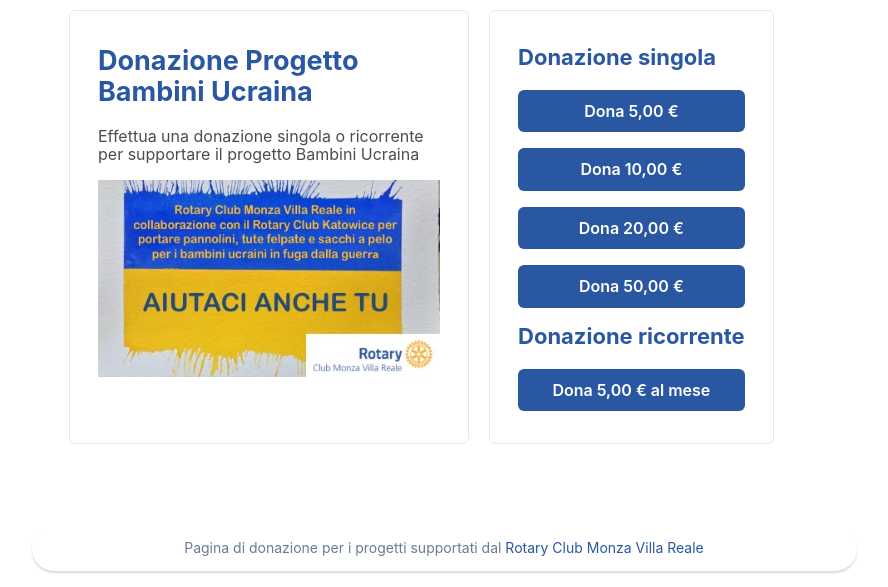
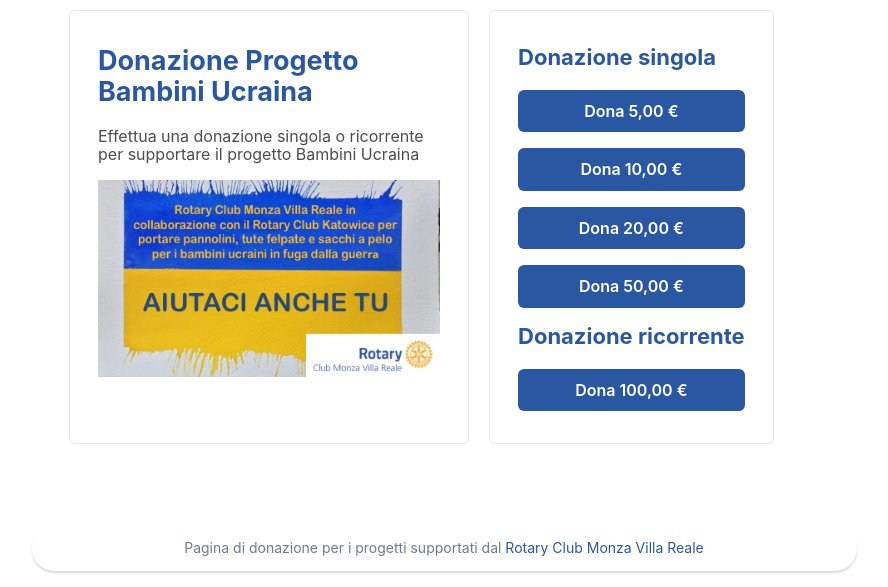
Before and after one commit to donazionircmvr/donazionircmvr.github.io, a plain HTML site: page index.html in a window 1280 px wide. Shown: the part 213-800 px from the top of the page, without its empty margins (196-1084 px from the left). Drawn offline with Linux system fonts and the light colour scheme; a script that the page names is missing.

Commit message:
Update index.html

```diff
--- a/index.html
+++ b/index.html
@@ -52,9 +52,9 @@
             <h2 style="margin-top: 1rem;">Donazione ricorrente</h2>
             <button
               data-checkout-mode="subscription"
-              data-price-id="price_1HxcAeIT7gPyyIqsZuQXYiHu"
+              data-price-id="price_1KfBVvIT7gPyyIqsAGbT3vS0"
             >
-              Dona 5,00 € al mese
+              Dona 100,00 €
             </button>
           </section>
 
```
